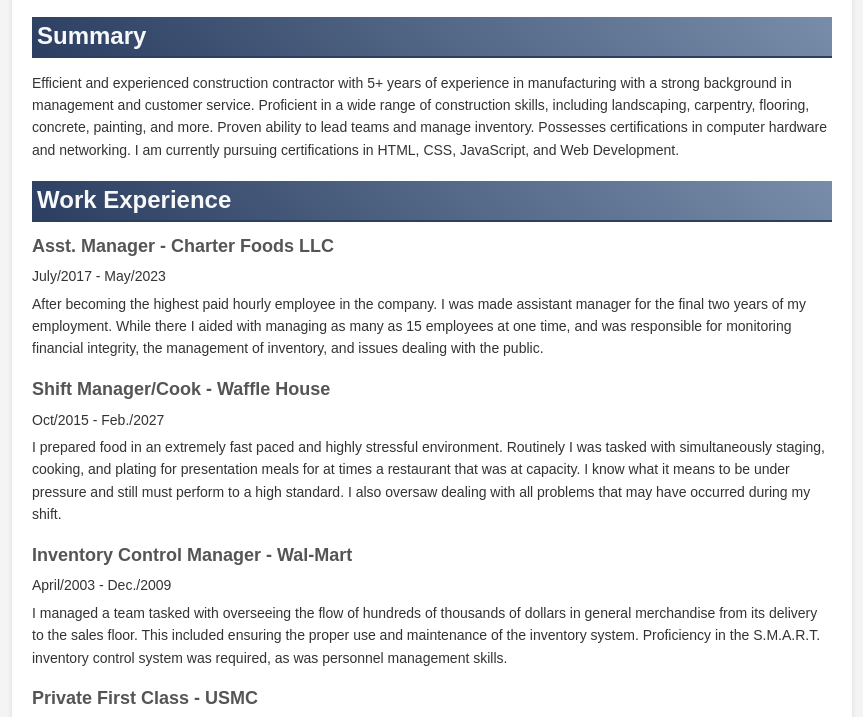
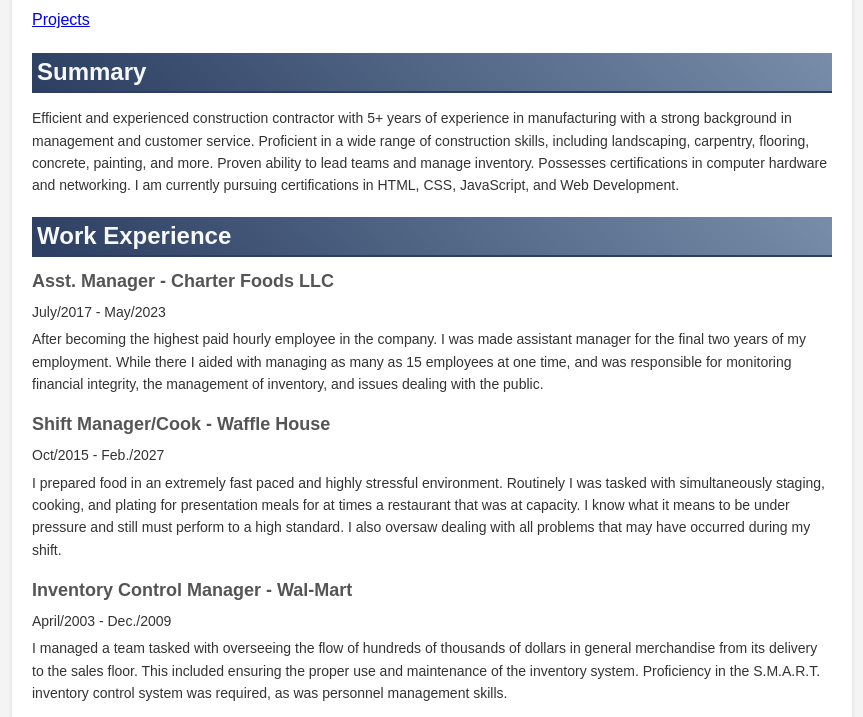
Before and after one commit to DrWatson0814/drwatson0814.github.io, a plain HTML site: page index.html in a window 1280 px wide. Shown: the part 146-863 px from the top of the page, without its empty margins (208-1071 px from the left). Drawn offline with Linux system fonts and the light colour scheme.

Commit message:
added nav section, project.html, and Projects link

```diff
--- a/index.html
+++ b/index.html
@@ -8,7 +8,6 @@
     </head>
     <body>
         <main class="container">
-
             <!-- CONTACTS SECTION -->
             <section class="header">
                 <h1>Shirley "Reed" Haddix</h1>
@@ -19,6 +18,9 @@
                     | Facebook:<a href="https://facebook.com/Haddix0814">facebook.com/Haddix0814</a>
                 </p>
             </section>
+            <nav class="nav_section">
+                <a href="projects.html">Projects</a>
+            </nav>
             <section class="section">
                 <h2>Summary</h2>
                 <p class="summary">
```
Also changed, not shown: projects.html (added, +11 -0 lines).
